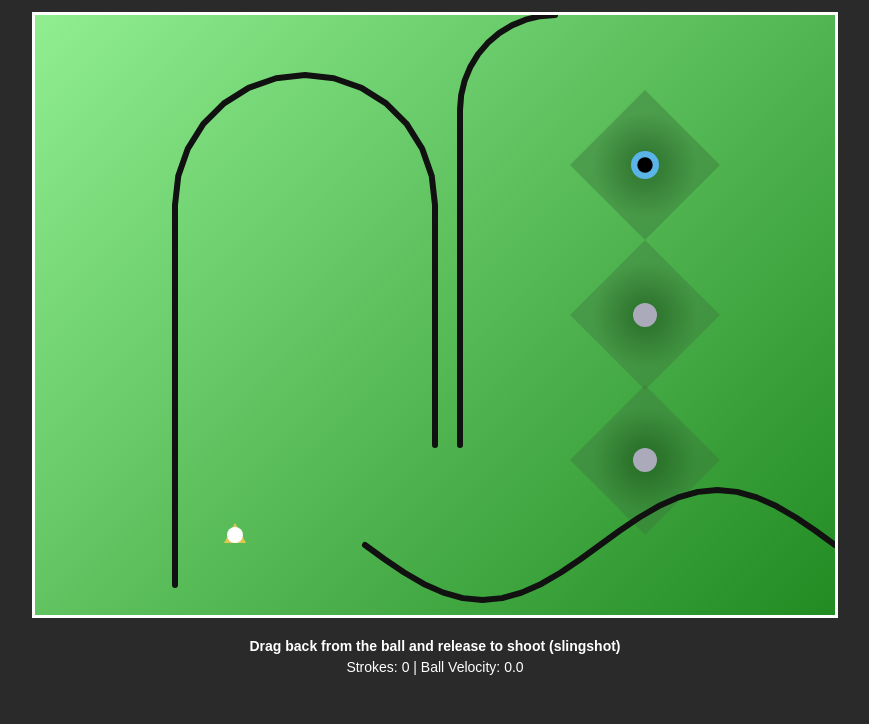
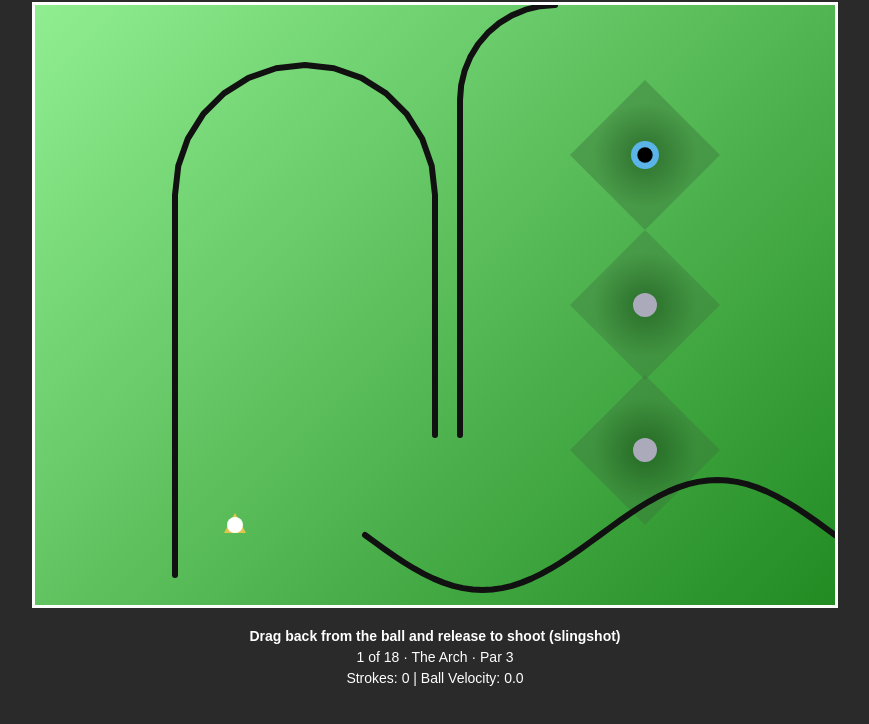
Before and after one commit to ppvictoratos/FORE4GLE, a website: page index.html in a window 1280 px wide. Shown: the part 114-838 px from the top of the page, without its empty margins (205-1074 px from the left). Drawn offline with Linux system fonts and the light colour scheme.

Commit message:
feat: 18-hole course with par, scoring, and hole progression
Co-Authored-By: Claude Haiku 5.5 <noreply@anthropic.com>
Claude-Session: https://claude.ai/code/session_01QxU9vsSGu9DyzcJJtLzPHA

```diff
--- a/index.html
+++ b/index.html
@@ -40,6 +40,7 @@
         <canvas id="gameCanvas" width="800" height="600"></canvas>
         <div id="info">
             <p><strong>Drag back from the ball and release to shoot (slingshot)</strong></p>
+            <p><span id="hole"></span></p>
             <p>Strokes: <span id="strokes">0</span> | Ball Velocity: <span id="velocity">0.0</span></p>
         </div>
     </div>
@@ -48,28 +49,28 @@
         const canvas = document.getElementById('gameCanvas');
         const ctx = canvas.getContext('2d');
 
-        const TEE = { x: 200, y: 520 };
-
-        // Game state
+        // Game state (ball/cup/strokes/hole are swapped in by loadHole)
         const game = {
-            ball: { x: TEE.x, y: TEE.y, vx: 0, vy: 0, radius: 8, friction: 0.98 },
-            cup: { x: 610, y: 150, radius: 14 },
+            ball: { x: 0, y: 0, vx: 0, vy: 0, radius: 8, friction: 0.98 },
+            cup: { x: 0, y: 0, radius: 14 },
             strokes: 0,
             isAiming: false,
             aimPos: null,
             maxPower: 18,
-            ballInHole: false
+            ballInHole: false,
+            hole: 0,
+            scores: []
         };
 
-        // Funnels: sloped basins that pull the ball toward their center.
-        // The blue one holds the cup; grey ones are traps you putt back out of.
-        const funnels = [
-            { x: 610, y: 150, r: 75, cup: true },
-            { x: 610, y: 300, r: 75, cup: false },
-            { x: 610, y: 445, r: 75, cup: false }
-        ];
-
-        // Walls as polylines (curves sampled into segments)
+        // Helpers for drawing course walls
+        function L(...n) {
+            const pts = [];
+            for (let i = 0; i < n.length; i += 2) pts.push({ x: n[i], y: n[i + 1] });
+            return pts;
+        }
+        function box(x, y, w, h) {
+            return L(x, y, x + w, y, x + w, y + h, x, y + h, x, y);
+        }
         function arcPoints(cx, cy, r, a0, a1, n) {
             const pts = [];
             for (let i = 0; i <= n; i++) {
@@ -78,40 +79,101 @@
             }
             return pts;
         }
+        function waveWall(x0, x1, y, amp, cycles) {
+            const pts = [];
+            for (let i = 0; i <= 48; i++) {
+                const t = i / 48;
+                pts.push({ x: x0 + t * (x1 - x0), y: y + Math.sin(t * Math.PI * 2 * cycles) * amp });
+            }
+            return pts;
+        }
 
+        // Hole 1 walls (the original design)
         const archLeft = [
             { x: 140, y: 570 },
             { x: 140, y: 190 },
             ...arcPoints(270, 190, 130, Math.PI, Math.PI * 2, 14),
             { x: 400, y: 430 }
         ];
-
         // Curve from the top wall sweeping down into the channel divider
         const divider = [
             { x: 520, y: 0 },
             ...arcPoints(520, 95, 95, -Math.PI / 2, -Math.PI, 10),
             { x: 425, y: 430 }
         ];
+        // Wavy wall guarding the channel entrance (bottom right)
+        const wave = waveWall(330, 800, 530, 55, 1);
 
-        // Wavy wall guarding the channel entrance (bottom right)
-        const wave = [];
-        for (let i = 0; i <= 24; i++) {
-            const t = i / 24;
-            wave.push({
-                x: 330 + t * 470,
-                y: 530 + Math.sin(t * Math.PI * 2) * 55
-            });
+        // The course: 18 holes. Walls are polylines; funnels are hole 1's traps only.
+        const HOLES = [
+            { name: 'The Arch', par: 3, tee: { x: 200, y: 520 }, cup: { x: 610, y: 150 },
+              funnels: [
+                  { x: 610, y: 150, r: 75, cup: true },
+                  { x: 610, y: 300, r: 75, cup: false },
+                  { x: 610, y: 445, r: 75, cup: false }
+              ],
+              walls: [archLeft, divider, wave] },
+            { name: 'Gate of Hades', par: 2, tee: { x: 100, y: 300 }, cup: { x: 700, y: 300 }, funnels: [],
+              walls: [L(60, 200, 740, 200, 740, 400, 60, 400, 60, 200), L(400, 200, 400, 230), L(400, 280, 400, 400)] },
+            { name: "Atlas' Pillar", par: 3, tee: { x: 120, y: 500 }, cup: { x: 680, y: 100 }, funnels: [],
+              walls: [box(380, 240, 40, 120)] },
+            { name: "Sisyphus' Fence", par: 3, tee: { x: 100, y: 120 }, cup: { x: 700, y: 500 }, funnels: [],
+              walls: [L(80, 300, 560, 300)] },
+            { name: 'Labyrinth', par: 4, tee: { x: 60, y: 540 }, cup: { x: 60, y: 60 }, funnels: [],
+              walls: [L(0, 460, 620, 460), L(180, 300, 800, 300), L(0, 140, 620, 140)] },
+            { name: 'The Sphinx', par: 3, tee: { x: 120, y: 300 }, cup: { x: 680, y: 300 }, funnels: [],
+              walls: [L(330, 200, 470, 300, 330, 400, 330, 200)] },
+            { name: "Theseus' Turn", par: 4, tee: { x: 80, y: 100 }, cup: { x: 720, y: 500 }, funnels: [],
+              walls: [L(180, 0, 180, 420, 640, 420)] },
+            { name: 'Icarus', par: 4, tee: { x: 100, y: 540 }, cup: { x: 700, y: 60 }, funnels: [],
+              walls: [L(120, 400, 520, 400), L(280, 200, 680, 200)] },
+            { name: 'Medusa', par: 3, tee: { x: 80, y: 300 }, cup: { x: 720, y: 300 }, funnels: [],
+              walls: [box(200, 140, 50, 50), box(200, 410, 50, 50), box(400, 260, 60, 80), box(560, 140, 50, 50), box(560, 410, 50, 50)] },
+            { name: "Ariadne's Ring", par: 4, tee: { x: 100, y: 300 }, cup: { x: 400, y: 300 }, funnels: [],
+              walls: [arcPoints(400, 300, 200, 0.35, Math.PI * 2 - 0.35, 60)] },
+            { name: 'Cross of Hermes', par: 3, tee: { x: 100, y: 300 }, cup: { x: 700, y: 300 }, funnels: [],
+              walls: [L(380, 240, 420, 240, 420, 280, 460, 280, 460, 320, 420, 320, 420, 360, 380, 360, 380, 320, 340, 320, 340, 280, 380, 280, 380, 240)] },
+            { name: "Charon's Channel", par: 3, tee: { x: 150, y: 300 }, cup: { x: 400, y: 300 }, funnels: [],
+              walls: [L(300, 120, 300, 500), L(500, 120, 500, 500)] },
+            { name: 'The Serpent', par: 4, tee: { x: 60, y: 500 }, cup: { x: 740, y: 100 }, funnels: [],
+              walls: [waveWall(100, 700, 300, 90, 2)] },
+            { name: 'Gauntlet', par: 4, tee: { x: 100, y: 300 }, cup: { x: 700, y: 300 }, funnels: [],
+              walls: [L(250, 0, 250, 420), L(400, 180, 400, 600), L(550, 0, 550, 420)] },
+            { name: 'Hydra', par: 4, tee: { x: 80, y: 300 }, cup: { x: 720, y: 300 }, funnels: [],
+              walls: [box(200, 150, 60, 60), box(200, 390, 60, 60), box(480, 240, 80, 120)] },
+            { name: 'Narrows of the Styx', par: 3, tee: { x: 60, y: 300 }, cup: { x: 740, y: 120 }, funnels: [],
+              walls: [L(40, 340, 40, 260, 640, 260), L(40, 340, 640, 340)] },
+            { name: 'The Colosseum', par: 4, tee: { x: 640, y: 380 }, cup: { x: 160, y: 220 }, funnels: [],
+              walls: [arcPoints(400, 300, 280, -Math.PI + 0.4, Math.PI - 0.4, 80), box(360, 270, 80, 60)] },
+            { name: 'Olympus', par: 5, tee: { x: 60, y: 60 }, cup: { x: 740, y: 540 }, funnels: [],
+              walls: [box(330, 260, 60, 60), box(520, 380, 60, 60), box(200, 120, 60, 60), box(600, 180, 60, 60)] }
+        ];
+
+        // Current-hole geometry (reassigned by loadHole)
+        let TEE = HOLES[0].tee;
+        let walls = [];
+        let segments = [];
+        let funnels = [];
+
+        function loadHole(i) {
+            const h = HOLES[i];
+            TEE = h.tee;
+            walls = h.walls;
+            funnels = h.funnels.map(f => ({ ...f }));
+            segments = [];
+            for (const poly of walls) {
+                for (let k = 0; k < poly.length - 1; k++) segments.push([poly[k], poly[k + 1]]);
+            }
+            game.cup = { x: h.cup.x, y: h.cup.y, radius: 14 };
+            game.ball = { x: TEE.x, y: TEE.y, vx: 0, vy: 0, radius: 8, friction: 0.98 };
+            game.hole = i;
+            game.strokes = 0;
+            game.ballInHole = false;
+            game.funnelEnter = null;
+            game.isAiming = false;
+            game.aimPos = null;
         }
-
-        const walls = [archLeft, divider, wave];
-
-        // Build segment list once
-        const segments = [];
-        for (const poly of walls) {
-            for (let i = 0; i < poly.length - 1; i++) {
-                segments.push([poly[i], poly[i + 1]]);
-            }
-        }
+        loadHole(0);
 
         // Circle vs segment collision, reflect velocity
         function collideSegments(b) {
@@ -207,6 +269,17 @@
 
         function ballStopped() {
             return game.ball.vx === 0 && game.ball.vy === 0;
+        }
+
+        function scoreName(strokes, par) {
+            const d = strokes - par;
+            if (strokes === 1) return 'Hole in one';
+            if (d <= -2) return 'Eagle';
+            if (d === -1) return 'Birdie';
+            if (d === 0) return 'Par';
+            if (d === 1) return 'Bogey';
+            if (d === 2) return 'Double bogey';
+            return `+${d}`;
         }
 
         // Draw
@@ -309,22 +382,33 @@
                 ctx.fillRect(b.x - 30, b.y - 34, 60 * (power / game.maxPower), 8);
             }
 
-            // Win message
+            // Hole finished overlay
             if (game.ballInHole) {
+                const par = HOLES[game.hole].par;
+                const last = game.hole === HOLES.length - 1;
                 ctx.fillStyle = 'rgba(0,0,0,0.7)';
                 ctx.fillRect(0, 0, canvas.width, canvas.height);
                 ctx.fillStyle = '#fff';
+                ctx.textAlign = 'center';
                 ctx.font = 'bold 40px Arial';
-                ctx.textAlign = 'center';
-                // hole in 2 = eagle, until real pars exist
-                const label = game.strokes === 2 ? '🦅' : game.strokes;
-                ctx.fillText(`🎉 Hole in ${label}!`, canvas.width / 2, canvas.height / 2);
-                ctx.font = '20px Arial';
-                ctx.fillText('Click to play again', canvas.width / 2, canvas.height / 2 + 50);
+                if (!last) {
+                    ctx.fillText(`🎉 ${scoreName(game.strokes, par)}! (${game.strokes})`, canvas.width / 2, canvas.height / 2);
+                    ctx.font = '20px Arial';
+                    ctx.fillText(`Click for hole ${game.hole + 2}`, canvas.width / 2, canvas.height / 2 + 50);
+                } else {
+                    const total = game.scores.reduce((a, s) => a + s, 0);
+                    const totalPar = HOLES.reduce((a, h) => a + h.par, 0);
+                    const diff = total - totalPar;
+                    const diffText = diff === 0 ? 'Even par' : (diff > 0 ? `+${diff}` : `${diff}`);
+                    ctx.fillText(`🏆 Course complete: ${total} (${diffText})`, canvas.width / 2, canvas.height / 2);
+                    ctx.font = '20px Arial';
+                    ctx.fillText('Click to play again', canvas.width / 2, canvas.height / 2 + 50);
+                }
                 ctx.textAlign = 'start';
             }
 
             document.getElementById('strokes').textContent = game.strokes;
+            document.getElementById('hole').textContent = `${game.hole + 1} of ${HOLES.length} · ${HOLES[game.hole].name} · Par ${HOLES[game.hole].par}`;
             const vel = Math.sqrt(b.vx ** 2 + b.vy ** 2);
             document.getElementById('velocity').textContent = vel.toFixed(1);
         }
@@ -337,10 +421,12 @@
         // Input — slingshot: press anywhere, drag back, release to fire opposite
         canvas.addEventListener('mousedown', (e) => {
             if (game.ballInHole) {
-                game.ball.x = TEE.x; game.ball.y = TEE.y;
-                game.ball.vx = 0; game.ball.vy = 0;
-                game.strokes = 0;
-                game.ballInHole = false;
+                if (game.hole < HOLES.length - 1) {
+                    loadHole(game.hole + 1);
+                } else {
+                    game.scores = [];
+                    loadHole(0);
+                }
                 return;
             }
             if (!ballStopped()) return;
@@ -375,6 +461,7 @@
         function gameLoop() {
             if (!game.ballInHole) {
                 updatePhysics();
+                if (game.ballInHole) game.scores[game.hole] = game.strokes;
             }
             draw();
             requestAnimationFrame(gameLoop);
```
Also changed, not shown: README.md.
